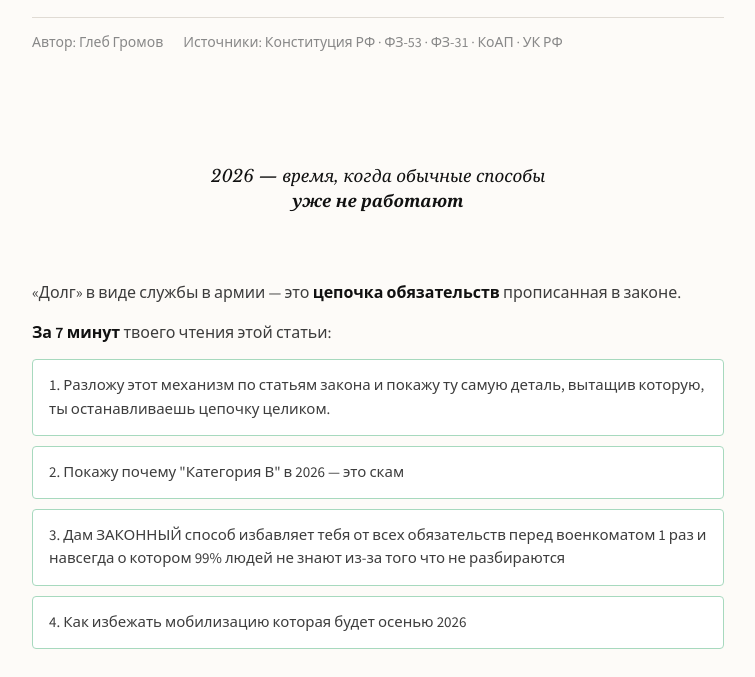
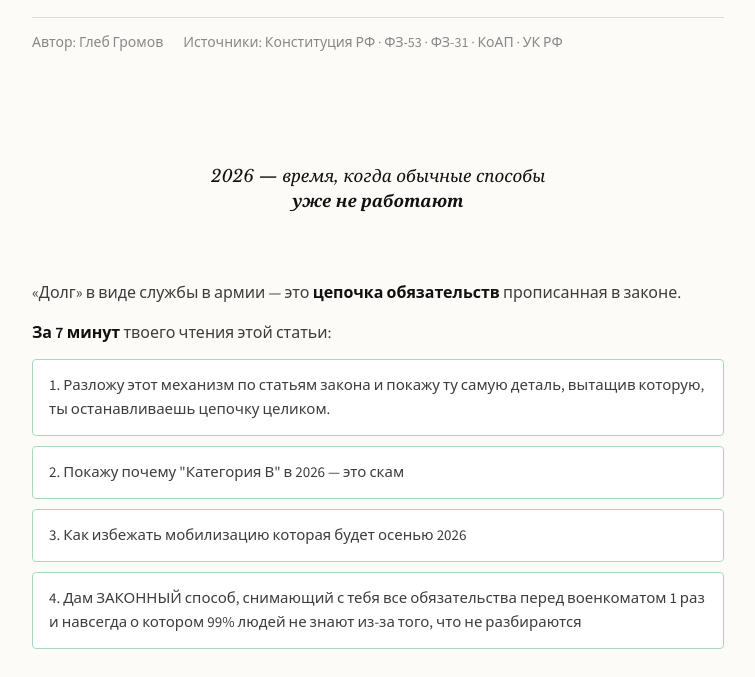
Before and after one commit to vladpolisuk/china-article, a plain HTML site: page index.html in a window 1280 px wide. Shown: the part 275-952 px from the top of the page, without its empty margins (262-1017 px from the left). Drawn offline with nearby package versions, Linux system fonts and the light colour scheme.

```diff
--- a/index.html
+++ b/index.html
@@ -1111,15 +1111,15 @@
 
 					<div class="callout success-light">
 						<div class="callout-body">
-							3. Дам ЗАКОННЫЙ способ избавляет тебя от всех обязательств перед
-							военкоматом 1 раз и навсегда о котором 99% людей не знают из-за того что
-							не разбираются
+							3. Как избежать мобилизацию которая будет осенью 2026
 						</div>
 					</div>
 
 					<div class="callout success-light">
 						<div class="callout-body">
-							4. Как избежать мобилизацию которая будет осенью 2026
+							4. Дам ЗАКОННЫЙ способ, снимающий с тебя все обязательства перед
+							военкоматом 1 раз и навсегда о котором 99% людей не знают из-за того,
+							что не разбираются
 						</div>
 					</div>
 				</div>
```
